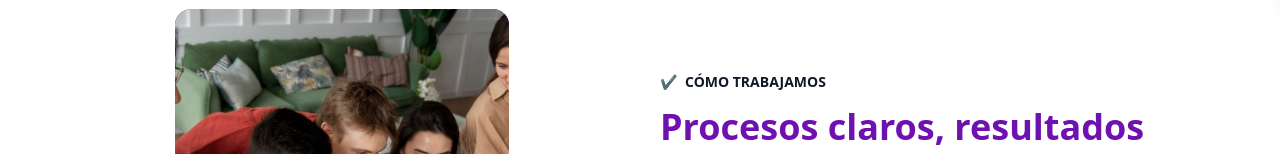
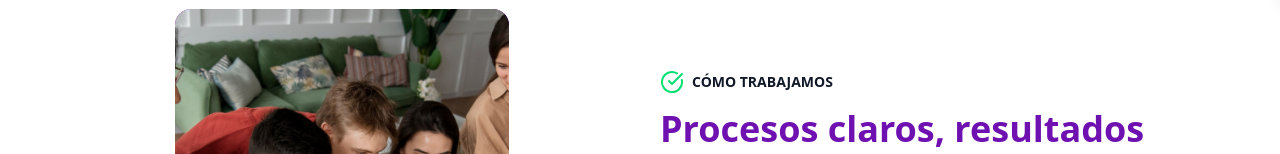
Before and after one commit to BrayanBm01/portafolio, a React (Vite) app: page / in a window 1280 px wide. Shown: the part 798-952 px from the top of the page. Built offline with nearby package versions, Linux system fonts and the light colour scheme.

Commit message:
style(como-trabajamos): cambiando icono check

```diff
--- a/src/components/secciones/ComoTrabajamos.jsx
+++ b/src/components/secciones/ComoTrabajamos.jsx
@@ -2,6 +2,7 @@ import React, { useRef } from "react";
 import { SeccionDosColumnas } from "./SeccionDosColumnas";
 import { Button } from "../Button";
 
+import { CheckCircle } from "lucide-react";
 import imgGrande from "../../assets/images/como-trabajamos-1.jpg";
 import imgPequena from "../../assets/images/como-trabajamos-2.jpg";
 
@@ -74,7 +75,8 @@ export const ComoTrabajamos = () => {
       derecha={
         <div className="max-w-xl">
           <p className="flex items-center gap-2 text-sm font-bold text-gray-900 mb-3">
-            <span className="text-purple-700">✔</span>
+            <CheckCircle className="text-green-400 w-6 h-6" />
+
             CÓMO TRABAJAMOS
           </p>
           <h2 className="text-3xl md:text-4xl font-extrabold leading-tight text-purple-800 mb-4">
```
